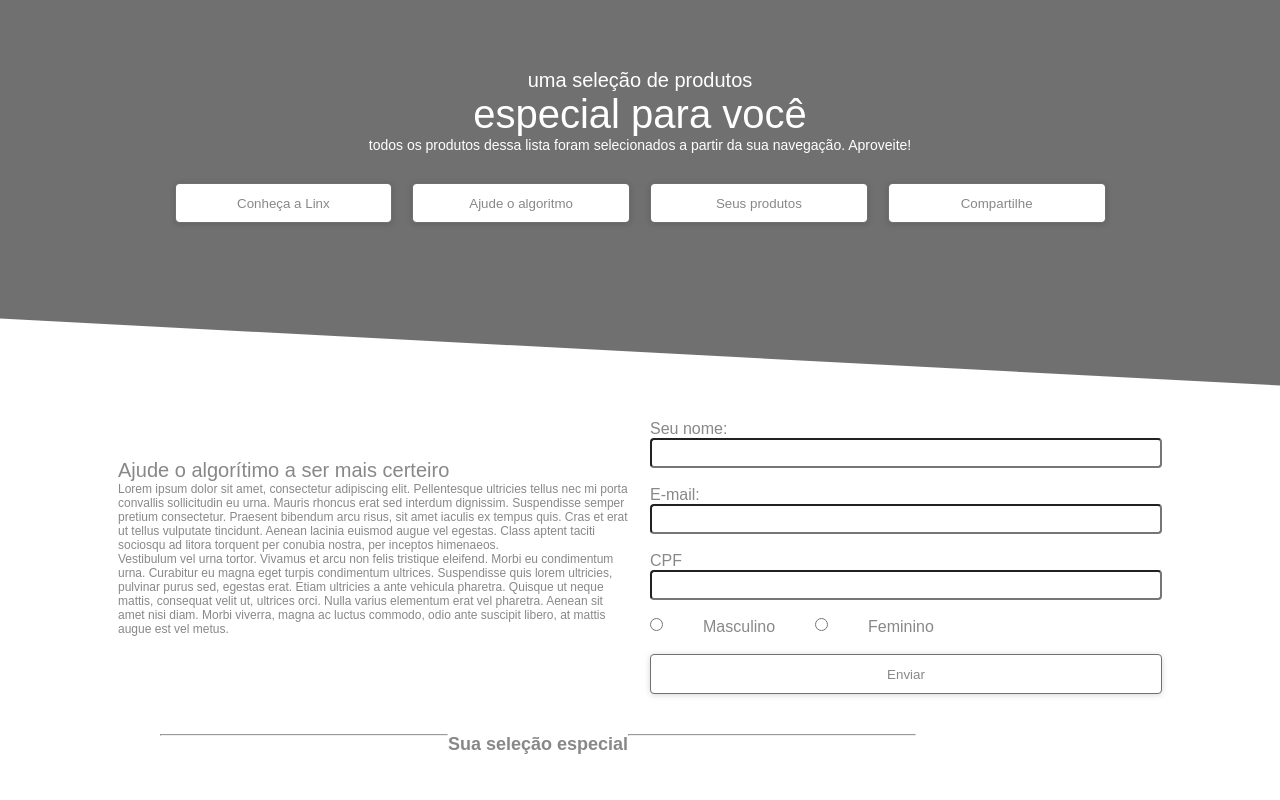
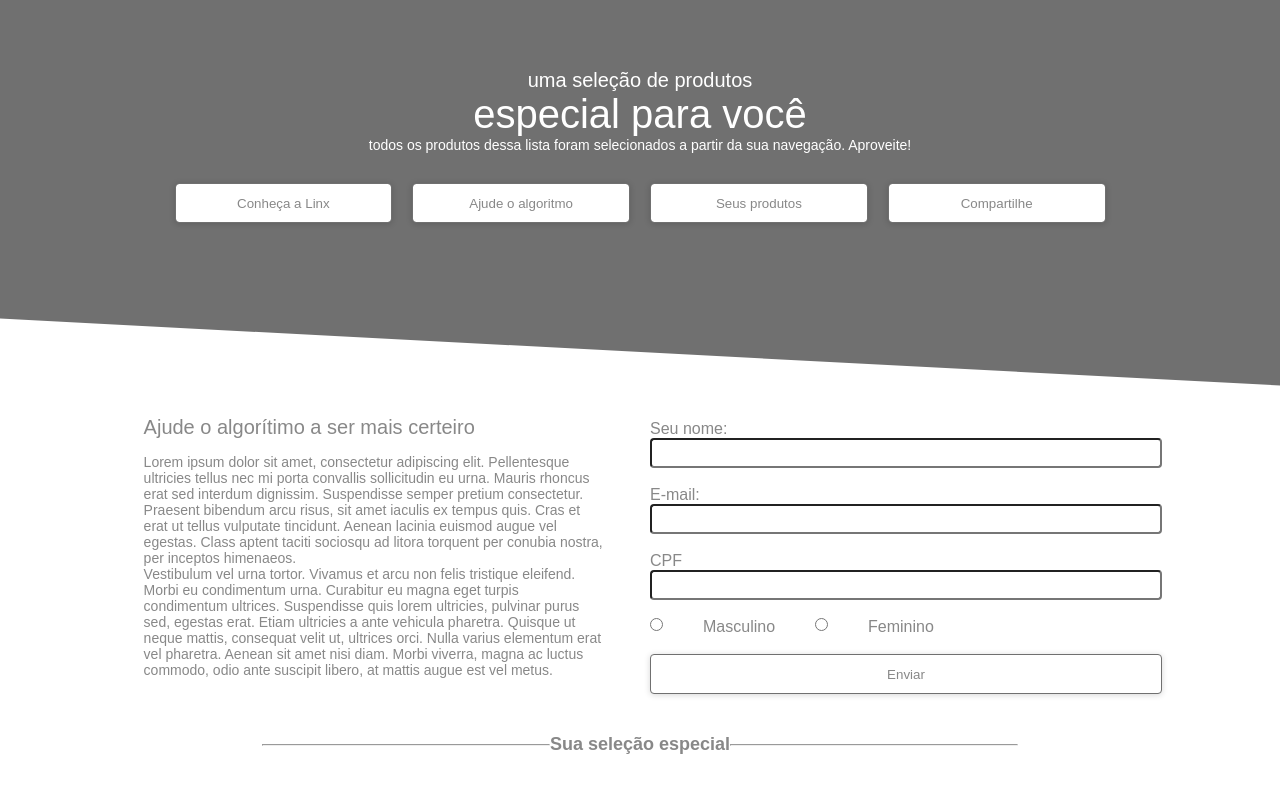
Before and after one commit to NodjaLima/linx-app, a React (Vite) app: page / in a window 1280 px wide. Shown: the top 800 px of the page. Built offline with nearby package versions, Linux system fonts and the light colour scheme; no server answers.

Commit message:
corrige css de divisor de sessões

```diff
--- a/src/components/divisor/divisor.css
+++ b/src/components/divisor/divisor.css
@@ -6,6 +6,8 @@
 
 .productsSectionTitle {
   display: flex;
+  align-items: center;
+  justify-content: center;
   font-size: 18px;
   font-weight: bold;
 }
--- a/src/components/section-um/informacoes.css
+++ b/src/components/section-um/informacoes.css
@@ -4,14 +4,16 @@
   color: #888888;
   opacity: 1;
   margin: auto;
+  width: 90%;
 }
 
 .informacoes-titulo {
   font-size: 20px;
+  margin-bottom: 15px;
 }
 
 .informacoes-texto {
-  font-size: 12px;
+  font-size: 14px;
 }
 
 @media (max-width: 900px) {
```
